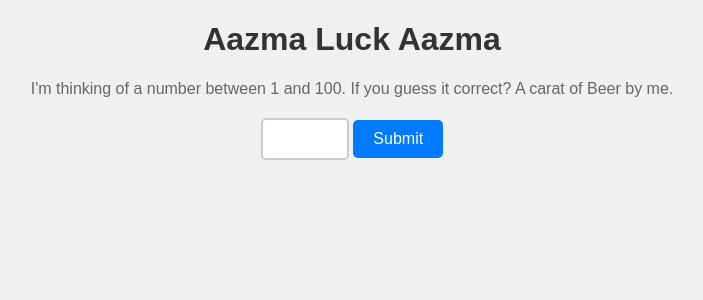
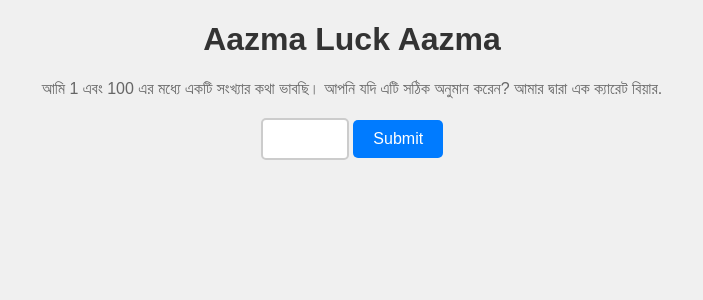
Before and after one commit to cranky420/stonedpirate.github.io, a Flask app: page / in a window 1280 px wide. Shown: the top 300 px of the page, without its empty margins (288-991 px from the left). Run offline with Flask 3, Linux system fonts and the light colour scheme.

Commit message:
added ebnagli fonts for rohit

```diff
--- a/app.py
+++ b/app.py
@@ -13,11 +13,14 @@ def play():
     secret_number = random.randint(1, 100)
     guess = int(request.form['guess'])
     if guess == 69:  # Check if the guessed number is 69
-        result = "Cheater! You used the cheat code! Congratulations!"
+        result = "প্রতারক ! আপনি চিট কোড ব্যবহার করেছেন! অভিনন্দন!"
+        # Cheater! You used the cheat code! Congratulations!
     elif guess < secret_number:
-        result = "Too low! Try again."
+        result = "অনেক কম! আবার চেষ্টা কর."
+        # Too low! Try again.
     elif guess > secret_number:
-        result = "Too high! Try again."
+        result = "খুব উচ্চ! আবার চেষ্টা কর."
+        # Too high! Try again.
     else:
         result = f"Congratulations! You're a true Genius, you guessed the seceret number {secret_number}!"
     return render_template('result.html', result=result)
--- a/templates/index.html
+++ b/templates/index.html
@@ -42,10 +42,12 @@
 </head>
 <body>
     <h1>Aazma Luck Aazma</h1>
-    <p>I'm thinking of a number between 1 and 100. If you guess it correct? A carat of Beer by me.</p>
+    <p>আমি 1 এবং 100 এর মধ্যে একটি সংখ্যার কথা ভাবছি। আপনি যদি এটি সঠিক অনুমান করেন? আমার দ্বারা এক ক্যারেট বিয়ার.</p>
     <form action="/play" method="post">
         <input type="number" name="guess" min="1" max="100">
-        <button type="submit">Submit</button>
+        <button type="বাটনটি চাপুন">Submit</button>
     </form>
 </body>
 </html>
+
+<!-- I'm thinking of a number between 1 and 100. If you guess it correct? A carat of Beer by me -->
--- a/templates/result.html
+++ b/templates/result.html
@@ -31,6 +31,6 @@
 </head>
 <body>
     <h1>{{ result }}</h1>
-    <p><a href="/">Play again</a></p>
+    <p><a href="/">আবার খেলো</a></p>
 </body>
 </html>
```
